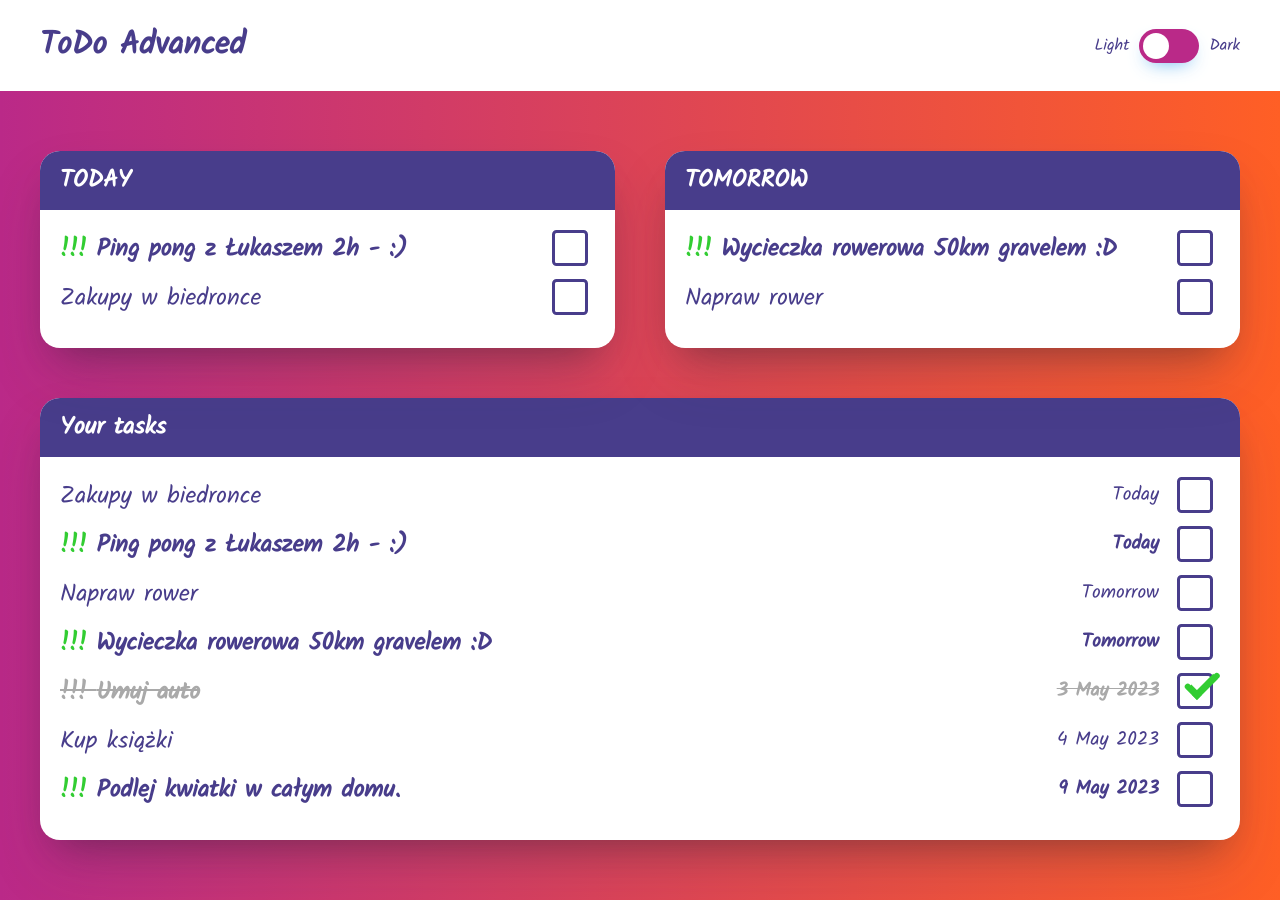
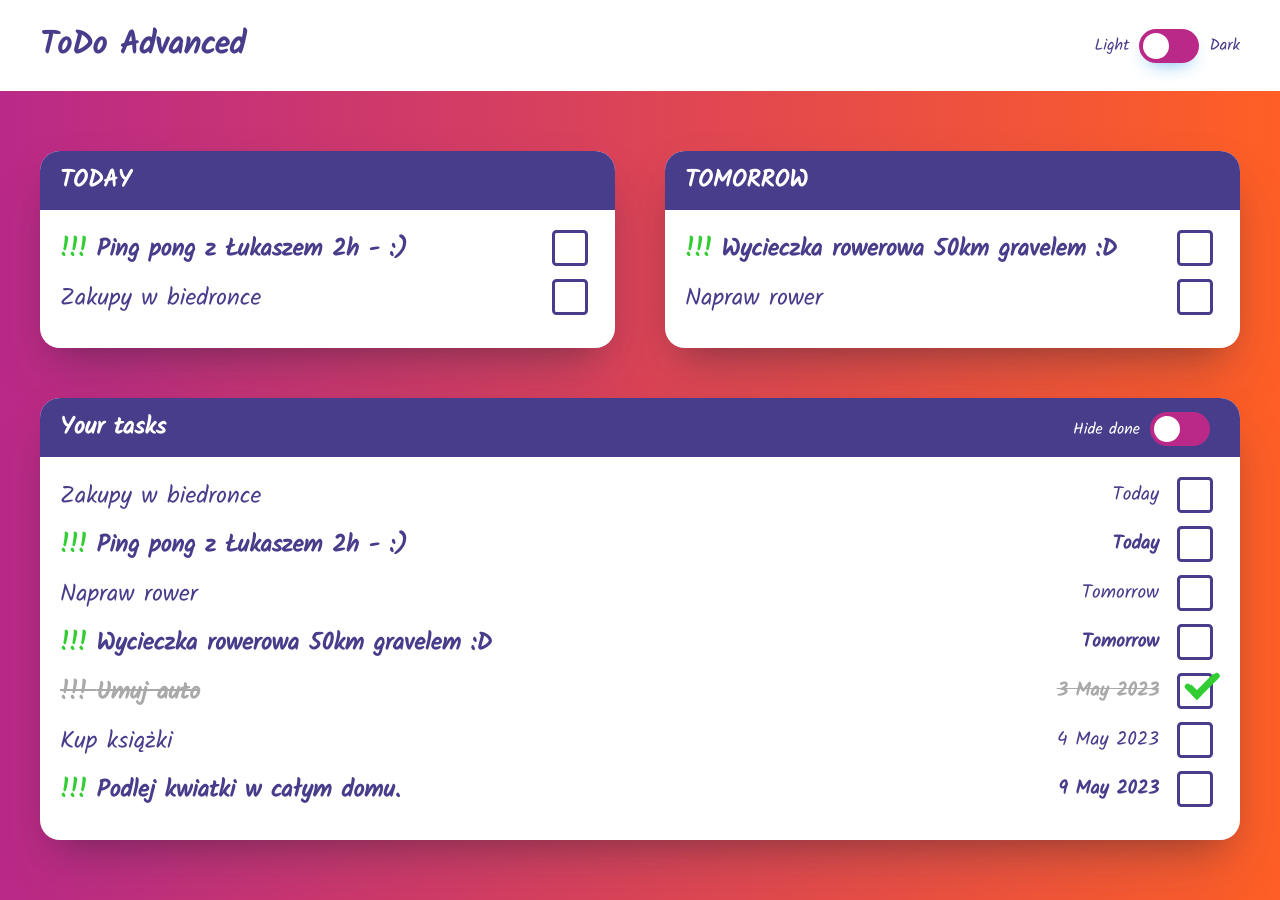
Before and after one commit to marek7654/todoAdvanced, a React (Create React App) app: page / in a window 1280 px wide. Built offline with nearby package versions, Linux system fonts and the light colour scheme.

Commit message:
add hideDoneTasks

```diff
--- a/src/components/UI/Card.module.css
+++ b/src/components/UI/Card.module.css
@@ -1,4 +1,5 @@
 .card {
+  position: relative;
   flex: 1;
   border-radius: 20px;
   background-color: white;
--- a/src/components/todo/Checkbox.js
+++ b/src/components/todo/Checkbox.js
@@ -7,7 +7,7 @@ const Checkbox = (props) => {
   const { id, done } = props;
   const dispatch = useDispatch();
 
-  const checkboxHandler = (event) => {
+  const checkboxHandler = () => {
     dispatch(
       todoSliceActions.setStatus({
         id,
--- a/src/components/todo/ListAll.js
+++ b/src/components/todo/ListAll.js
@@ -1,10 +1,15 @@
-import { useSelector } from 'react-redux';
+import { useSelector, useDispatch } from 'react-redux';
+import { todoSliceActions } from '../../store/todo-slice';
 
 import Card from '../UI/Card';
+import Switch from '../UI/Switch';
 import TodoList from './TodoList';
 
 const ListAll = () => {
-  const listAllTasks = useSelector((state) =>
+  const dispatch = useDispatch();
+  const hideDone = useSelector((state) => state.todo.hideDone);
+
+  let listAllTasks = useSelector((state) =>
     state.todo.items
       .map((item) => {
         return {
@@ -18,8 +23,22 @@ const ListAll = () => {
       .sort((a, b) => a.date - b.date)
   );
 
+  if (hideDone) {
+    listAllTasks = listAllTasks.filter(item => !item.done);
+  }
+
+  const switchHandler = (event) => {
+    dispatch(todoSliceActions.hideDoneTasks(event.target.checked));
+  };
+
   return (
     <Card title='Your tasks'>
+      <Switch
+        labelLeft='Hide done'
+        absolute={true}
+        value={hideDone}
+        onSwitchChange={switchHandler}
+      />
       <TodoList items={listAllTasks} />
     </Card>
   );
--- a/src/store/todo-slice.js
+++ b/src/store/todo-slice.js
@@ -56,11 +56,15 @@ const todoSlice = createSlice({
   name: 'todo',
   initialState: {
     items: DUMMY_todo,
+    hideDone: false,
   },
   reducers: {
     setStatus(state, action) {
       const itemIndex = state.items.findIndex(item => item.id === action.payload.id);
       state.items[itemIndex].done = !action.payload.done;
+    },
+    hideDoneTasks(state, action) {
+      state.hideDone = action.payload;
     }
   }
 });
```
